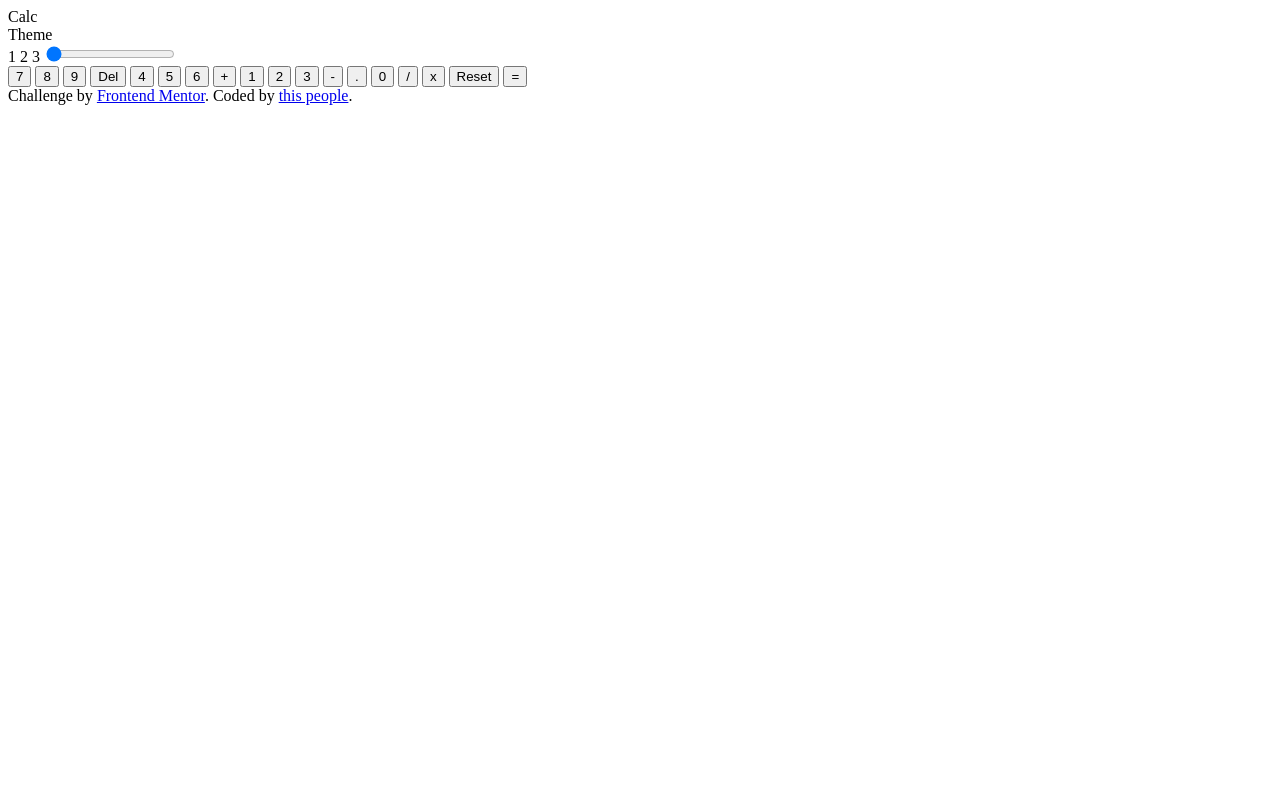
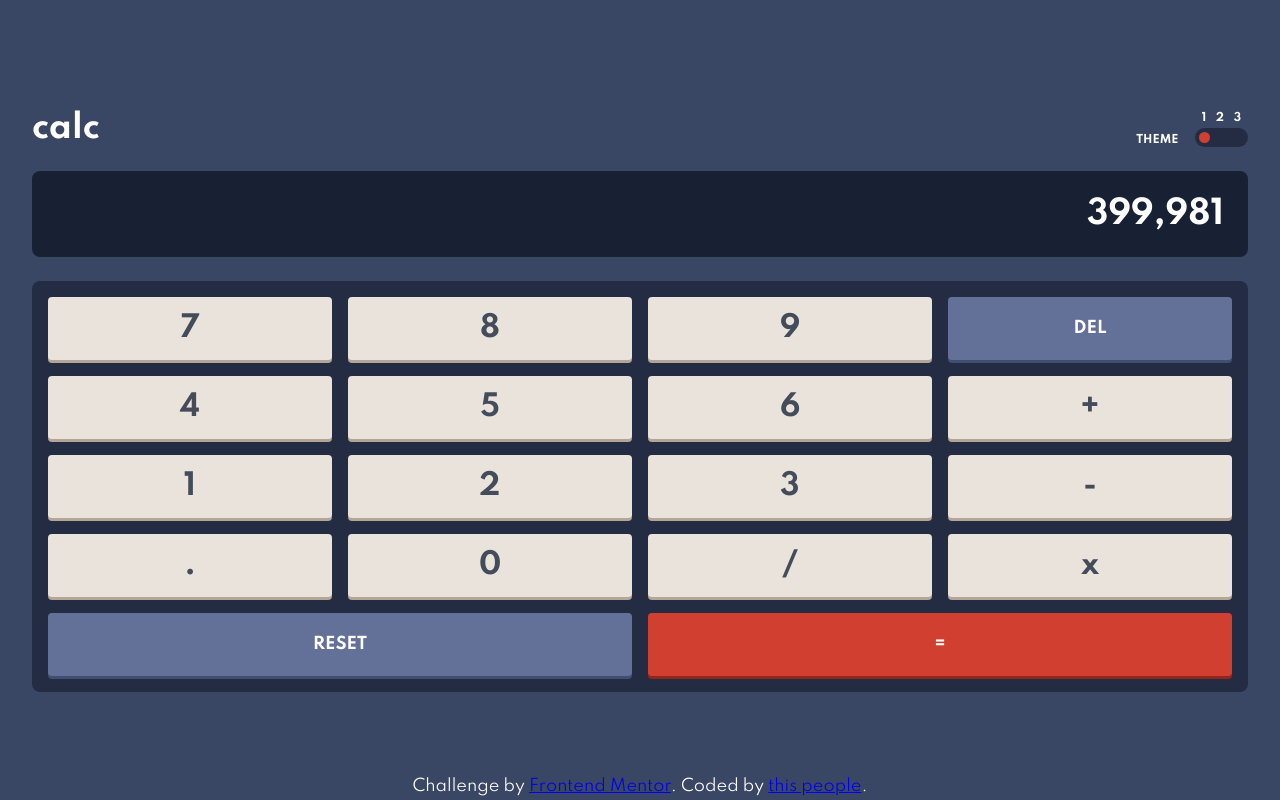
Before and after one commit to halivert/calculator-app, a plain HTML site: page index.html in a window 1280 px wide. Drawn offline with Linux system fonts and the light colour scheme.

Commit message:
Finish styles

```diff
--- /dev/null
+++ b/css/index.css
@@ -0,0 +1,237 @@
+@import url("https://fonts.googleapis.com/css2?family=Spartan:wght@400;700&display=swap");
+
+:root {
+	--radius-round: 100em;
+	--radius: 8px;
+
+	--main-background: hsl(222, 26%, 31%);
+	--keypad-background: hsl(223, 31%, 20%);
+	--screen-background: hsl(224, 36%, 15%);
+
+	--key-background: hsl(225, 21%, 49%);
+	--key-shadow: hsl(224, 28%, 35%);
+
+	--toggle-background: hsl(6, 63%, 50%);
+	--toggle-shadow: hsl(6, 70%, 34%);
+
+	--number-key-background: hsl(30, 25%, 89%);
+	--number-key-shadow: hsl(28, 16%, 65%);
+
+	--number-key-text: hsl(221, 14%, 31%);
+	--screen-text: hsl(0, 0%, 100%);
+}
+
+html.day-theme:root {
+	--main-background: hsl(0, 0%, 90%);
+	--keypad-background: hsl(0, 5%, 81%);
+	--screen-background: hsl(0, 0%, 93%);
+
+	--key-background: hsl(185, 42%, 37%);
+	--key-shadow: hsl(185, 58%, 25%);
+
+	--toggle-background: hsl(25, 98%, 40%);
+	--toggle-shadow: hsl(25, 99%, 27%);
+
+	--number-key-background: hsl(45, 7%, 89%);
+	--number-key-shadow: hsl(35, 11%, 61%);
+
+	--number-key-text: hsl(60, 10%, 19%);
+}
+
+html.purple-theme:root {
+	--main-background: hsl(268, 75%, 9%);
+	--keypad-background: hsl(268, 71%, 12%);
+	--screen-background: var(--keypad-background);
+
+	--key-background: hsl(281, 89%, 26%);
+	--key-shadow: hsl(285, 91%, 52%);
+
+	--toggle-background: hsl(176, 100%, 44%);
+	--toggle-shadow: hsl(177, 92%, 70%);
+
+	--number-key-background: hsl(268, 47%, 21%);
+	--number-key-shadow: hsl(290, 70%, 36%);
+
+	--number-key-text: hsl(52, 100%, 62%);
+	--equal-key-text: hsl(198, 20%, 13%);
+}
+
+* {
+	margin: 0;
+	padding: 0;
+	box-sizing: inherit;
+	outline: none;
+}
+
+input,
+button {
+	font-size: inherit;
+	font-weight: inherit;
+	font-family: inherit;
+	outline: none;
+}
+
+html {
+	box-sizing: border-box;
+	height: 100vh;
+}
+
+body {
+	font-size: 32px;
+	font-family: "Spartan", sans-serif;
+	font-weight: 700;
+
+	background: var(--main-background);
+	color: var(--screen-text);
+	height: 100%;
+	display: flex;
+	flex-direction: column;
+	justify-content: center;
+	align-items: center;
+}
+
+main {
+	display: flex;
+	flex-direction: column;
+	padding: 0 1em;
+	width: 100%;
+}
+
+.header {
+	display: flex;
+	justify-content: space-between;
+}
+
+.title {
+	text-transform: lowercase;
+}
+
+.theme-switcher {
+	display: flex;
+	align-items: flex-end;
+	font-size: 11px;
+	gap: 1.5em;
+}
+
+.theme-switcher > span {
+	text-transform: uppercase;
+}
+
+.selector {
+	display: flex;
+	flex-flow: column;
+	align-items: center;
+	gap: 0.25em;
+}
+
+.selector > * {
+	width: 53px;
+}
+
+.selector > .label {
+	display: flex;
+	justify-content: space-around;
+	padding: 0 2px;
+}
+
+#themeSwitcher {
+	--track-padding: 4px;
+	--thumb-size: 1em;
+
+	background: var(--keypad-background);
+	-webkit-appearance: none;
+	-moz-appearance: none;
+	padding: var(--track-padding);
+	border-radius: var(--radius-round);
+	height: calc(var(--thumb-size) + (var(--track-padding) * 2));
+}
+
+#themeSwitcher::-moz-range-thumb {
+	background: var(--toggle-background);
+	-moz-appearance: none;
+	border: none;
+	width: var(--thumb-size);
+	height: var(--thumb-size);
+	border-radius: var(--radius-round);
+}
+
+#themeSwitcher::-webkit-slider-thumb {
+	background: var(--toggle-background);
+	-webkit-appearance: none;
+	width: var(--thumb-size);
+	height: var(--thumb-size);
+	border-radius: var(--radius-round);
+}
+
+.screen > span {
+	text-align: right;
+	margin-top: 0.75em;
+	display: inline-block;
+	content: "19293";
+	width: 100%;
+	background: var(--screen-background);
+	border-radius: var(--radius);
+	padding: 0.75em;
+	min-height: 2em;
+}
+
+.keypad {
+	width: 100%;
+	display: flex;
+	flex-flow: row wrap;
+	gap: 0.5em;
+	justify-content: space-between;
+	background: var(--keypad-background);
+	padding: 0.5em;
+	border-radius: var(--radius);
+	margin-top: 0.75em;
+}
+
+.keypad > .button {
+	flex: 1 1 20%;
+}
+
+.button {
+	font-size: 0.9em;
+	height: 63px;
+	color: var(--number-key-text);
+	background: var(--number-key-background);
+	border: none;
+	box-shadow: 0 3px var(--number-key-shadow);
+	border-radius: calc(var(--radius) / 2);
+	text-align: center;
+}
+
+#del,
+#reset,
+#eq {
+	text-transform: uppercase;
+	font-size: 0.5em;
+	--number-key-text: var(--screen-text);
+}
+
+#del,
+#reset {
+	--number-key-background: var(--key-background);
+	--number-key-shadow: var(--key-shadow);
+}
+
+#eq {
+	--number-key-background: var(--toggle-background);
+	--number-key-shadow: var(--toggle-shadow);
+	--number-key-text: var(--equal-key-text);
+}
+
+footer {
+	font-size: 16px;
+	font-weight: 400;
+	position: absolute;
+	bottom: 0;
+	text-align: center;
+	padding-bottom: 0.25em;
+}
+
+html.day-theme body,
+html.purple-theme body {
+	color: var(--number-key-text);
+}
--- a/index.html
+++ b/index.html
@@ -13,7 +13,7 @@
 
 		<title>Calculator app</title>
 
-		<link rel="stylesheet" href="/css/index.css" type="text/css" media="all" />
+		<link rel="stylesheet" href="/css/index.css" />
 	</head>
 	<body>
 		<main>
@@ -23,41 +23,48 @@
 					<span>Theme</span>
 
 					<div class="selector">
-						<span class="label">1 2 3</span>
-						<input type="range" min="1" max="3" step="1" value="1" />
+						<span class="label">
+							<span>1</span>
+							<span>2</span>
+							<span>3</span>
+						</span>
+						<input id="themeSwitcher" type="range" min="1" max="3" value="1" />
 					</div>
 				</div>
 			</section>
 
 			<section class="screen">
-				<span></span>
+				<span>399,981</span>
 			</section>
 
 			<section class="keypad">
-				<button type="button" class="button 7">7</button>
-				<button type="button" class="button 8">8</button>
-				<button type="button" class="button 9">9</button>
-				<button type="button" class="button del">Del</button>
-				<button type="button" class="button 4">4</button>
-				<button type="button" class="button 5">5</button>
-				<button type="button" class="button 6">6</button>
-				<button type="button" class="button +">+</button>
-				<button type="button" class="button 1">1</button>
-				<button type="button" class="button 2">2</button>
-				<button type="button" class="button 3">3</button>
-				<button type="button" class="button -">-</button>
-				<button type="button" class="button .">.</button>
-				<button type="button" class="button 0">0</button>
-				<button type="button" class="button /">/</button>
-				<button type="button" class="button x">x</button>
-				<button type="button" class="button reset">Reset</button>
-				<button type="button" class="button =">=</button>
+				<button type="button" class="button" id="7">7</button>
+				<button type="button" class="button" id="8">8</button>
+				<button type="button" class="button" id="9">9</button>
+				<button type="button" class="button" id="del">Del</button>
+				<button type="button" class="button" id="4">4</button>
+				<button type="button" class="button" id="5">5</button>
+				<button type="button" class="button" id="6">6</button>
+				<button type="button" class="button" id="+">+</button>
+				<button type="button" class="button" id="1">1</button>
+				<button type="button" class="button" id="2">2</button>
+				<button type="button" class="button" id="3">3</button>
+				<button type="button" class="button" id="-">-</button>
+				<button type="button" class="button" id=".">.</button>
+				<button type="button" class="button" id="0">0</button>
+				<button type="button" class="button" id="/">/</button>
+				<button type="button" class="button" id="x">x</button>
+				<button type="button" class="button" id="reset">Reset</button>
+				<button type="button" class="button" id="eq">=</button>
 			</section>
 		</main>
 
 		<footer class="attribution">
 			Challenge by
-			<a href="https://www.frontendmentor.io?ref=challenge" target="_blank"
+			<a
+				rel="noreferrer noopener"
+				href="https://www.frontendmentor.io?ref=challenge"
+				target="_blank"
 				>Frontend Mentor</a
 			>. Coded by
 			<a href="https://github.com/halivert/calculator-app/graphs/contributors"
```
